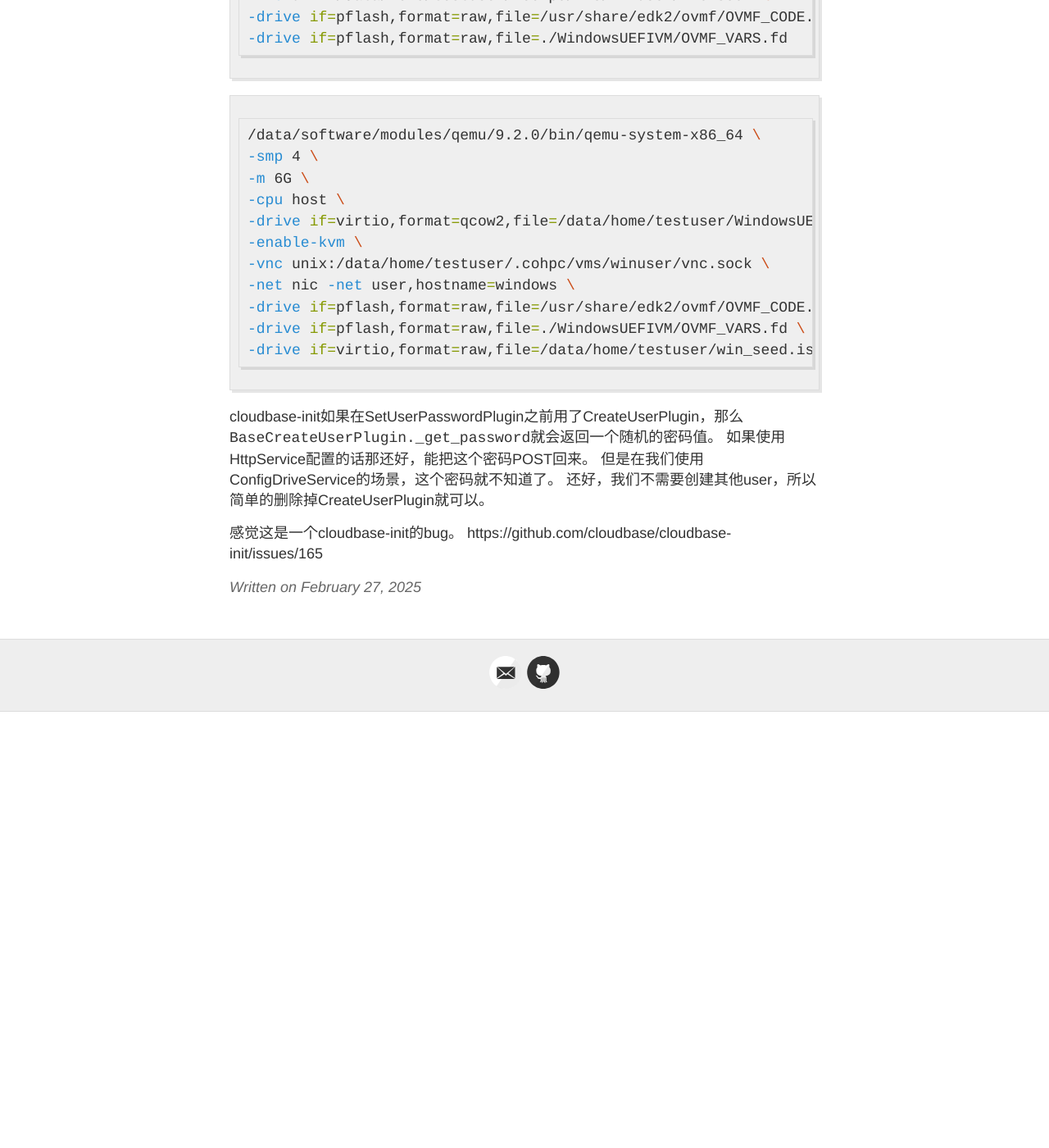
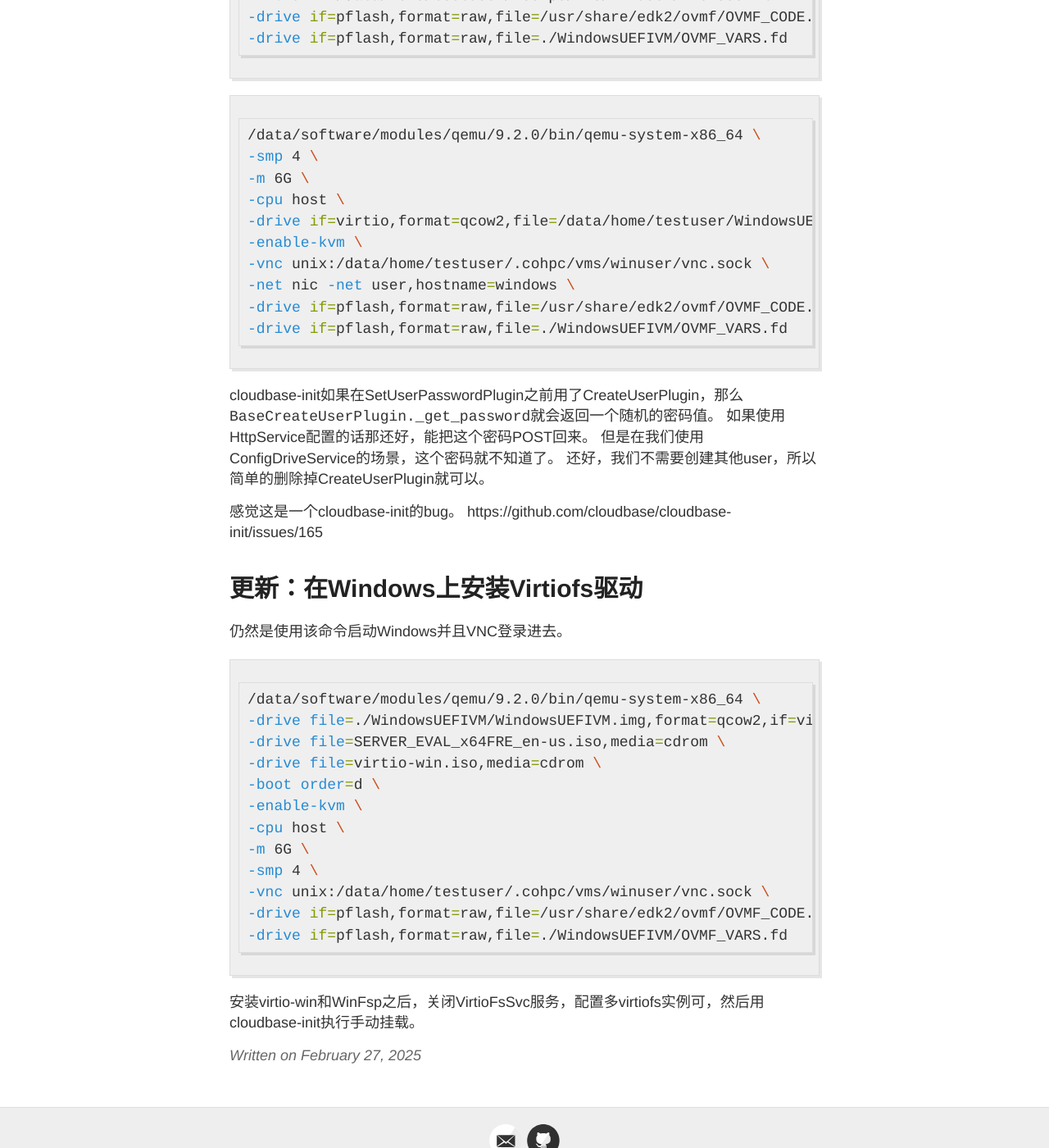
Before and after one commit to xuehaonan27/xuehaonan27.github.io, a Jekyll site: the page built from _posts/2025-02-27-BootWindows.md, in a window 1280 px wide and 1400 px high, scrolled down 2419 px. Shown: the whole window at 82% size. Built offline with Jekyll 4.4.1, drawn with Linux system fonts in a browser that asks for light colours; before the commit the page ends 3287 px from its top, so only the background shows below that.

Commit message:
feat: win virtiofs

````diff
--- a/_posts/2025-02-27-BootWindows.md
+++ b/_posts/2025-02-27-BootWindows.md
@@ -93,13 +93,12 @@ qemu-img create -f qcow2 WindowsVM.img 64G
 -smp 4 \
 -m 6G \
 -cpu host \
--drive if=virtio,format=qcow2,file=/data/home/testuser/WindowsUEFIVM.img \
+-drive if=virtio,format=qcow2,file=/data/home/testuser/WindowsUEFIVM/WindowsUEFIVM.img \
 -enable-kvm \
 -vnc unix:/data/home/testuser/.cohpc/vms/winuser/vnc.sock \
 -net nic -net user,hostname=windows \
 -drive if=pflash,format=raw,file=/usr/share/edk2/ovmf/OVMF_CODE.fd,readonly=on \
--drive if=pflash,format=raw,file=./WindowsUEFIVM/OVMF_VARS.fd \
--drive if=virtio,format=raw,file=/data/home/testuser/win_seed.iso
+-drive if=pflash,format=raw,file=./WindowsUEFIVM/OVMF_VARS.fd
 ```
 
 cloudbase-init如果在SetUserPasswordPlugin之前用了CreateUserPlugin，那么`BaseCreateUserPlugin._get_password`就会返回一个随机的密码值。
@@ -109,3 +108,22 @@ cloudbase-init如果在SetUserPasswordPlugin之前用了CreateUserPlugin，那
 
 感觉这是一个cloudbase-init的bug。
 https://github.com/cloudbase/cloudbase-init/issues/165
+
+# 更新：在Windows上安装Virtiofs驱动
+仍然是使用该命令启动Windows并且VNC登录进去。
+```shell
+/data/software/modules/qemu/9.2.0/bin/qemu-system-x86_64 \
+-drive file=./WindowsUEFIVM/WindowsUEFIVM.img,format=qcow2,if=virtio \
+-drive file=SERVER_EVAL_x64FRE_en-us.iso,media=cdrom \
+-drive file=virtio-win.iso,media=cdrom \
+-boot order=d \
+-enable-kvm \
+-cpu host \
+-m 6G \
+-smp 4 \
+-vnc unix:/data/home/testuser/.cohpc/vms/winuser/vnc.sock \
+-drive if=pflash,format=raw,file=/usr/share/edk2/ovmf/OVMF_CODE.fd,readonly=on \
+-drive if=pflash,format=raw,file=./WindowsUEFIVM/OVMF_VARS.fd
+```
+
+安装virtio-win和WinFsp之后，关闭VirtioFsSvc服务，配置多virtiofs实例可，然后用cloudbase-init执行手动挂载。
````
